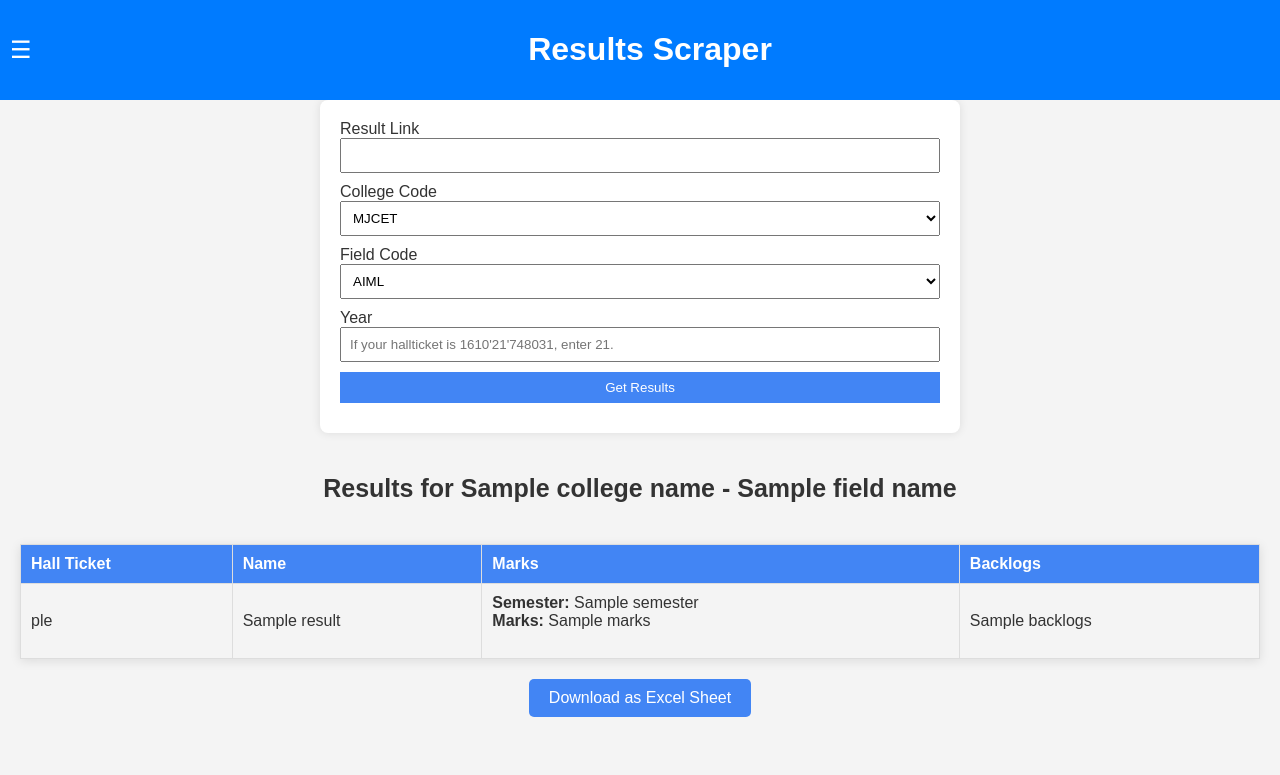
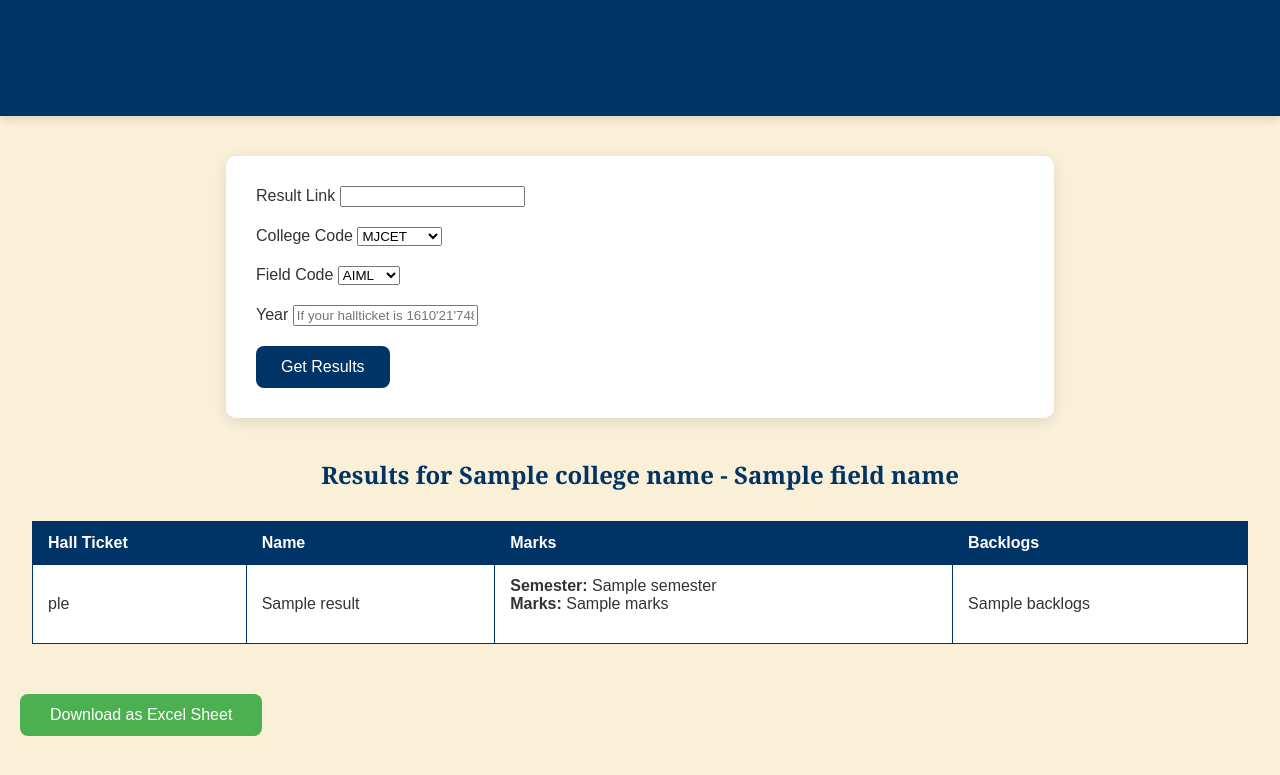
Before and after one commit to that-ar-guy/ou-scrapper, a Flask app: template templates/index.html in a window 1280 px wide. Shown: the top 775 px of the page. Run offline with Flask 3, Linux system fonts and the light colour scheme; tables that the repository leaves empty hold one stand-in row (values such as "Sample post"); the template is opened without the code that fills it: values that come from a table or form of the project are taken from there, most other values are stand-ins (such as "Sample title", 1, 10 or a date in 2020); some libraries are stand-ins or nearby versions.

Commit message:
Mades changes to index.html and style.css

```diff
--- a/static/style.css
+++ b/static/style.css
@@ -1,275 +1,197 @@
-body {
-    font-family: 'Arial', sans-serif;
-    background-color: #f4f4f4;
-    color: #333;
+/* Global Styling */
+body.bg-beige {
+    background-color: #FAF0D8; /* Soft beige as per Proposed changes */
+    font-family: 'Arial', sans-serif; /* Use a clean, professional font */
     margin: 0;
     padding: 0;
-    display: flex;
-    flex-direction: column;
-    align-items: center;
-    margin: 60px;
-    padding-top: 60px;
+    color: #333; /* Dark text color for better readability */
 }
 
+h1, h2 {
+    font-family: 'Georgia', serif; /* Elegant serif for headings */
+    color: #003366; /* Dark blue for headings */
+}
+
+/* Navigation Strip */
 .nav-strip {
-    background-color: #007bff;
+    background-color: #003366; /* Deep blue for a professional look */
     color: white;
-    padding: 10px;
-    width: 100%; /* Set width to 100% */
-    position: fixed; /* Fixed position to keep it at the top */
-    top: 0; /* Align it to the top of the page */
-    left: 0; /* Align it to the left */
-    z-index: 1000; /* Ensure it stays above other content */
+    padding: 15px 20px; /* Added more padding for better spacing */
+    display: flex;
+    justify-content: space-between;
+    align-items: center;
+    box-shadow: 0 4px 8px rgba(0, 0, 0, 0.1); /* Added shadow for better separation */
+}
+
+.nav-strip .logo {
+    font-size: 24px;
+    font-weight: bold;
 }
 
 .burger-icon {
-    font-size: 24px;
+    font-size: 30px;
     cursor: pointer;
-    position: absolute; /* Keep the icon absolute */
-    left: 10px; /* Adjust left position */
-    top: 50%; /* Center vertically */
-    transform: translateY(-50%); /* Align icon vertically */
+    display: none; /* Hide the burger icon for larger screens */
 }
 
-/* Sidebar styles */
+/* Sidebar */
 .sidebar {
-    display: none;
     position: fixed;
     top: 0;
     left: 0;
     width: 250px;
     height: 100%;
-    background-color: #f8f9fa;
+    background-color: #003366;
+    color: white;
+    display: none;
+    flex-direction: column;
     padding: 20px;
-    box-shadow: 2px 0 5px rgba(0, 0, 0, 0.5);
-    z-index: 1000;
-}
-
-.sidebar h2 {
-    margin-top: 0;
+    font-size: 18px;
+    box-shadow: 2px 0px 8px rgba(0, 0, 0, 0.1);
 }
 
 .sidebar a {
-    display: block;
-    margin: 10px 0;
-    color: #007bff;
+    color: white;
+    text-decoration: none;
+    padding: 10px 0;
+    font-size: 18px;
+    border-bottom: 1px solid #00509E;
 }
 
-.sidebar button {
-    margin-top: 20px;
+.sidebar a:hover {
+    background-color: #00509E; /* Change on hover for better interaction */
 }
-.form-cont {
-    width: 100%;
-    border: 1px solid black;
+
+/* Responsive Design for Navbar and Sidebar */
+@media screen and (max-width: 768px) {
+    .nav-strip {
+        flex-direction: column;
+        align-items: flex-start;
+    }
+    .burger-icon {
+        display: block; /* Show the burger icon on mobile */
+    }
+}
+
+/* Button Styling */
+button {
+    background-color: #003366; /* Deep blue background */
+    color: white;
+    border: none;
+    padding: 12px 25px;
+    font-size: 16px;
+    cursor: pointer;
+    border-radius: 8px; /* More rounded button corners */
+    transition: background-color 0.3s ease;
+}
+
+button:hover {
+    background-color: #00509E; /* Lighter blue on hover */
+}
+
+/* Form Styling */
+.form-group {
+    margin-bottom: 20px; /* Increased space between form groups */
 }
 
 form {
-    margin: 20px 20px;
-    width: 50%;
-    max-width: 600px;
-    padding: 20px;
+    padding: 30px;
     background-color: #fff;
-    border-radius: 8px;
-    box-shadow: 0 0 10px rgba(0, 0, 0, 0.1);
+    border-radius: 10px;
+    box-shadow: 0 4px 15px rgba(0, 0, 0, 0.1); /* Soft shadow for depth */
+    width: 60%; /* Slightly wider form */
+    margin: 40px auto;
 }
 
-table {
-    width: 80%;
-    border-collapse: collapse;
-    margin: 20px auto;
-    box-shadow: 0 0 10px rgba(0, 0, 0, 0.1);
+h2 {
+    text-align: center;
+    color: #003366;
+    font-size: 24px;
 }
 
-th, td {
-    padding: 12px;
-    text-align: left;
-    border: 1px solid #ddd;
+/* Table Styling */
+.results-table {
+    width: 95%;
+    margin: 30px auto;
+    border-collapse: collapse;
+    background-color: white;
 }
 
-th {
-    background-color: #4285f4;
-    color: white;
-    border: 1px solid #4285f4;
+.results-table th, .results-table td {
+    border: 1px solid #003366;
+    padding: 12px 15px;
+    text-align: left;
+    font-size: 16px;
 }
 
-tr:nth-child(even) {
-    background-color: #f9f9f9;
+.results-table th {
+    background-color: #003366;
+    color: white;
 }
 
-tr:hover {
-    background-color: #f5f5f5;
+.results-table tr:nth-child(even) {
+    background-color: #f4f4f4;
 }
 
-button {
-    background-color: #4285f4;
-    color: white;
-    padding: 10px 20px;
-    border: none;
-    cursor: pointer;
+.results-table tr:hover {
+    background-color: #ddd;
 }
 
-button:hover {
-    background-color: #357ae8;
+/* Button for downloading Excel */
+.download-btn {
+    background-color: #4CAF50;
+    margin: 20px;
+    padding: 12px 30px;
+    font-size: 16px;
+    border-radius: 8px;
 }
 
-form input, form select, form textarea, form button {
-    width: 100%;
-    margin-bottom: 10px;
-    padding: 8px;
-    box-sizing: border-box;
+.download-btn:hover {
+    background-color: #45a049;
 }
 
-.navbar .sidebar-icon {
-    font-size: 24px;
-    cursor: pointer;
-    color: white;
-    margin-right: 10px;
-}
-
-footer {
-    text-align: center;
-}
-
-footer a {
-    color: inherit;
-    text-decoration: none;
-}
-
-#heading {
-    font-size: 25px;
-    text-align: center;
-}
-
-button.download-btn {
-    background-color: #4285f4;
-    color: white;
-    padding: 10px 20px;
-    border: none;
-    cursor: pointer;
-    border-radius: 5px;
-    font-size: 16px;
-    transition: background-color 0.3s ease;
-}
-
-button.download-btn:hover {
-    background-color: #357ae8;
-}
-
-@media (max-width:427px) {
-    input::placeholder {
-        font-size: 12px;
-    }
-
-    .navbar h1 {
-        font-size: 15px;
-    }
-
-    form {
-        padding: 27px 42px;
-        width: 60%;
-    }
-
-    p {
-        font-weight: 100;
-        font-size: 12px;
-    }
-
-    table {
-        font-size: 10px;
-        width: 100%;
-    }
-}
-/* Basic styles */
-body {
-    font-family: Arial, sans-serif;
-    margin: 20px;
-}
-
-h1, h2 {
-    text-align: center;
-}
-
-table {
-    width: 100%;
-    border-collapse: collapse;
-    margin: 20px 0;
-    box-shadow: 0 2px 10px rgba(0, 0, 0, 0.1);
-}
-
-th, td {
-    padding: 10px;
-    text-align: left;
-    border: 1px solid #ddd;
-}
-
-
-/* Responsive styles */
-@media (max-width: 600px) {
-    table, thead, tbody, th, td, tr {
-        display: block;
-    }
-
-    th {
-        position: absolute;
-        top: -9999px;
-        left: -9999px;
-    }
-
-    tr {
-        margin-bottom: 15px;
-    }
-
-    td {
-        text-align: right;
-        padding-left: 50%;
-        position: relative;
-    }
-
-    td:before {
-        content: attr(data-label);
-        position: absolute;
-        left: 0;
-        width: 50%;
-        padding-left: 10px;
-        text-align: left;
-        font-weight: bold;
-    }
-}
-
-/* Loading screen */
- /* Styles for the loading screen */
- #loading-overlay {
+/* Loading Overlay */
+#loading-overlay {
+    display: none;
     position: fixed;
     top: 0;
     left: 0;
     width: 100%;
     height: 100%;
-    background-color: rgba(0, 0, 0, 0.5);
-    display: none; /* Hide by default */
+    background: rgba(0, 0, 0, 0.5);
     justify-content: center;
     align-items: center;
-    z-index: 9999;
 }
 
 .loading-message {
-    color: white;
-    font-size: 1.5em;
+    background: white;
+    padding: 25px;
     text-align: center;
+    border-radius: 10px;
+    font-size: 18px;
 }
 
-/* Spinner styles */
 .spinner {
-    margin: 20px auto;
-    width: 40px;
-    height: 40px;
-    border: 4px solid rgba(255, 255, 255, 0.3);
-    border-top-color: #fff;
+    border: 4px solid rgba(0, 0, 0, 0.1);
+    border-top: 4px solid #003366;
     border-radius: 50%;
-    animation: spin 1s ease-in-out infinite;
+    width: 50px;
+    height: 50px;
+    animation: spin 1.5s linear infinite;
 }
 
-/* Spinner animation */
+/* Spinner Animation */
 @keyframes spin {
     0% { transform: rotate(0deg); }
     100% { transform: rotate(360deg); }
 }
+
+/* Additional Styling for Links */
+a {
+    color: #003366;
+    text-decoration: none;
+}
+
+a:hover {
+    text-decoration: underline;
+}
--- a/templates/index.html
+++ b/templates/index.html
@@ -7,7 +7,8 @@
     <link rel="stylesheet" href="{{ url_for('static', filename='style.css') }}">
     <title>Results Scraper</title>
 </head>
-<body>
+<body class="bg-beige"> <!-- Added class for background color -->
+
     <div class="nav-strip">
         <span class="burger-icon" onclick="toggleSidebar()">&#9776;</span>
         <h1>Results Scraper</h1>
@@ -16,7 +17,7 @@
     <div class="sidebar" id="sidebar">
         <h2>Developed By</h2>
         <p> Mohammed Abdul Rahman </p>
-        <P> AR </P>
+        <p> AR </p>
         <p>
             <a href="https://github.com/that-ar-guy" target="_blank">GitHub</a>
         </p>
@@ -26,32 +27,31 @@
         <button onclick="toggleSidebar()">Close</button>
     </div>
 
-
-    <form method="POST" onsubmit="showLoading()" >
+    <form method="POST" onsubmit="showLoading()">
         {{ form.csrf_token }}
-        <div>
+        <div class="form-group">
             {{ form.result_link.label }} {{ form.result_link }}
         </div>
-        <div>
+        <div class="form-group">
             {{ form.college_code.label }} {{ form.college_code }}
         </div>
-        <div>
+        <div class="form-group">
             {{ form.field_code.label }} {{ form.field_code }}
         </div>
-        <div>
+        <div class="form-group">
             {{ form.year.label }} {{ form.year }}
         </div>
-        <button type="submit">Get Results</button>
+        <button type="submit" class="btn-submit">Get Results</button>
     </form>
 
     {% if results %}
     <h2 id="heading">Results for {{ college_name }} - {{ field_name }}</h2>
-    <table id="resultsTable">
+    <table id="resultsTable" class="results-table"> <!-- Added class for table styling -->
         <thead>
             <tr>
                 <th>Hall Ticket</th>
                 <th>Name</th>
-                <th>Marks</th> <!-- Modified to display semester and marks -->
+                <th>Marks</th>
                 <th>Backlogs</th>
             </tr>
         </thead>
@@ -71,9 +71,8 @@
             {% endfor %}
         </tbody>
     </table>
-    <button class="download-btn" onclick="downloadXLSX('{{ college_name }}_{{field_name}}_RESULTS.xlsx')">Download as Excel Sheet</button>
-{% endif %}
-
+    <button class="download-btn" onclick="downloadXLSX('{{ college_name }}_{{ field_name }}_RESULTS.xlsx')">Download as Excel Sheet</button>
+    {% endif %}
 
     <div id="loading-overlay">
         <div class="loading-message">
@@ -85,11 +84,9 @@
     <!-- Include SheetJS for XLSX support -->
     <script src="https://cdnjs.cloudflare.com/ajax/libs/xlsx/0.17.0/xlsx.full.min.js"></script>
     <script>
-
-function showLoading() {
+        function showLoading() {
             document.getElementById('loading-overlay').style.display = 'flex';
         }
-
 
         function downloadXLSX(filename) {
             let table = document.getElementById("resultsTable");
```
